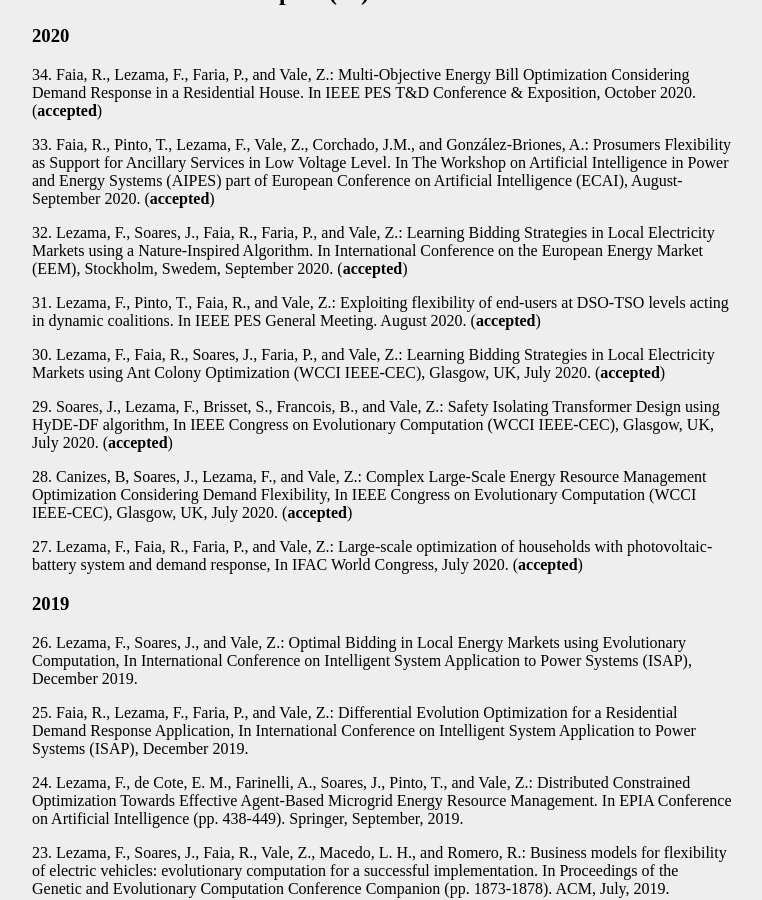
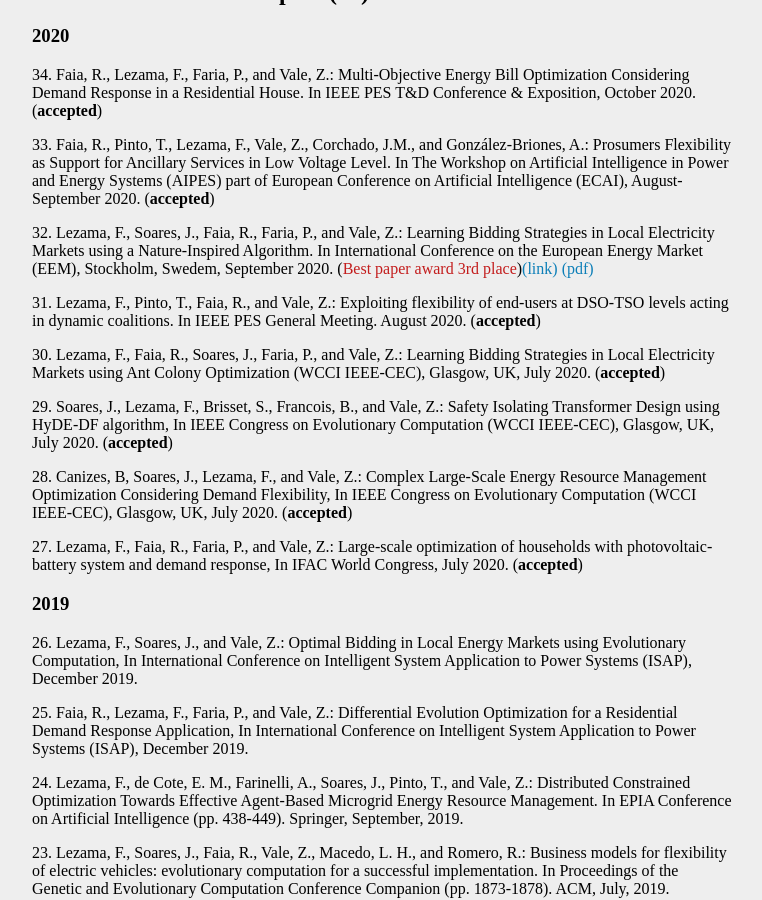
Before and after one commit to fernandolezama/fernandolezama.github.io, a Jekyll site: the page built from publication.md, in a window 1280 px wide and 900 px high, scrolled down 1941 px. Shown: the whole window, without its empty margins (258-1020 px from the left). Built offline with Jekyll 4.4.1, drawn with Linux system fonts in a browser that asks for light colours.

Commit message:
Update publication.md

```diff
--- a/publication.md
+++ b/publication.md
@@ -75,7 +75,7 @@ Please also see [Google Scholar](https://scholar.google.com/citations?user=LIpiL
 
 33\. Faia, R., Pinto, T., Lezama, F., Vale, Z., Corchado, J.M., and González-Briones, A.: Prosumers Flexibility as Support for Ancillary Services in Low Voltage Level. In The Workshop on Artificial Intelligence in Power and Energy Systems (AIPES) part of European Conference on Artificial Intelligence (ECAI), August-September 2020. (**accepted**)
 
-32\. Lezama, F., Soares, J., Faia, R., Faria, P., and Vale, Z.: Learning Bidding Strategies in Local Electricity Markets using a Nature-Inspired Algorithm. In International Conference on the European Energy Market (EEM), Stockholm, Swedem, September 2020. (**accepted**)
+32\. Lezama, F., Soares, J., Faia, R., Faria, P., and Vale, Z.: Learning Bidding Strategies in Local Electricity Markets using a Nature-Inspired Algorithm. In International Conference on the European Energy Market (EEM), Stockholm, Swedem, September 2020. (<span style="color:#C31D1D;">Best paper award 3rd place</span>)[(link)](https://eem20.eu/best-paper-award-winners/) [(pdf)](pdf/EEM20_BestPaper3a.pdf)
 
 31\. Lezama, F., Pinto, T., Faia, R., and Vale, Z.: Exploiting flexibility of end-users at DSO-TSO levels acting in dynamic coalitions. In IEEE PES General Meeting. August 2020. (**accepted**)
 
```
